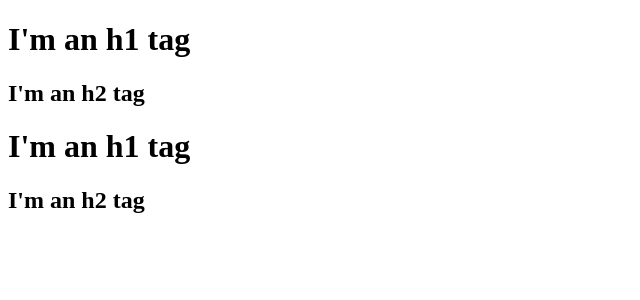
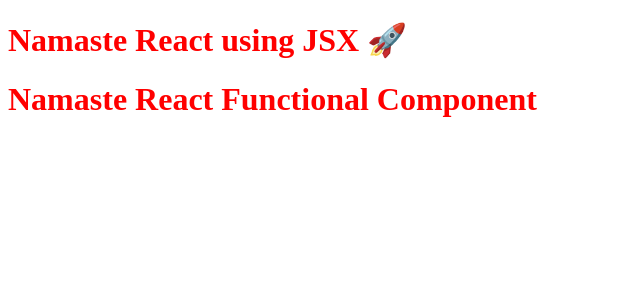
Before and after one commit to sudheer948/namaste-react, a React (Vite) app: page / in a window 1280 px wide. Shown: the top 300 px of the page, without its empty margins (0-640 px from the left). Built offline with nearby package versions, Linux system fonts and the light colour scheme.

Commit message:
episode - 03

```diff
--- /dev/null
+++ b/index.css
@@ -0,0 +1,3 @@
+h1 {
+    color: red;
+}
--- a/index.html
+++ b/index.html
@@ -2,9 +2,12 @@
 <html>
   <head>
     <title>Parcel React App</title>
+    <link rel="stylesheet" href="index.css">
   </head>
   <body>
-    <div id="root"></div>
+    <div id="root">
+      <h1>Not Rendered</h1>
+    </div>
     <script type="module" src="./src/App.js"></script>
   </body>
 </html>
--- a/package.json
+++ b/package.json
@@ -2,7 +2,7 @@
   "name": "namaste_react",
   "version": "1.0.0",
   "scripts": {
-    "start": "parcel serve index.html --no-hmr",
+    "start": "parcel index.html --no-hmr",
     "build": "parcel build index.html",
     "test": "echo \"Error: no test specified\" && exit 1"
   },
--- a/src/App.js
+++ b/src/App.js
@@ -1,17 +1,21 @@
 import React from "react";
 import ReactDOM from "react-dom/client";
 
-const parent = React.createElement("div", { id: "parent" }, [
-  React.createElement("div", { id: "child1" }, [
-    React.createElement("h1", {}, "I'm an h1 tag"),
-    React.createElement("h2", {}, "I'm an h2 tag"),
-  ]),
-   React.createElement("div", { id: "child2" }, [
-    React.createElement("h1", {}, "I'm an h1 tag"),
-    React.createElement("h2", {}, "I'm an h2 tag"),
-  ]),
-]);
+const title = (
+  <h1 className="head" tabIndex="5">
+    Namaste React using JSX 🚀
+  </h1>
+);
+
+const number = 10000;
+
+const HeadingComponent = () => (
+  <div id="container">
+    {title}
+    <h1 className="head">Namaste React Functional Component</h1>
+  </div>
+);
 
 const root = ReactDOM.createRoot(document.getElementById("root"));
 
-root.render(parent);
+root.render(<HeadingComponent />);
```
